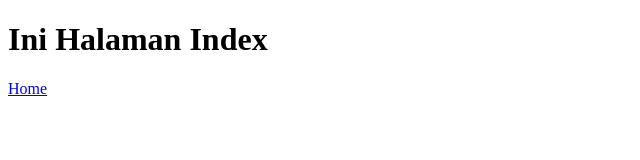
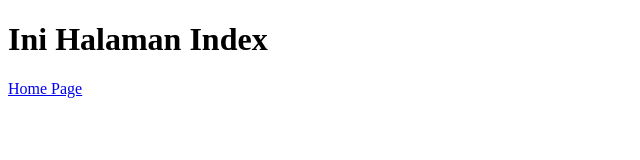
Before and after one commit to Adit-oscar/kado, a plain HTML site: page index.html in a window 1280 px wide. Shown: the full height of the page, 0-640 px from the left. Drawn offline with Linux system fonts and the light colour scheme.

Commit message:
Update index.html

```diff
--- a/index.html
+++ b/index.html
@@ -4,5 +4,5 @@
 </head>
 <body>
   <h1>Ini Halaman Index</h1>
-  <a href="home.html">Home</a>
+  <a href="home.html">Home Page</a>
 </body>
```
